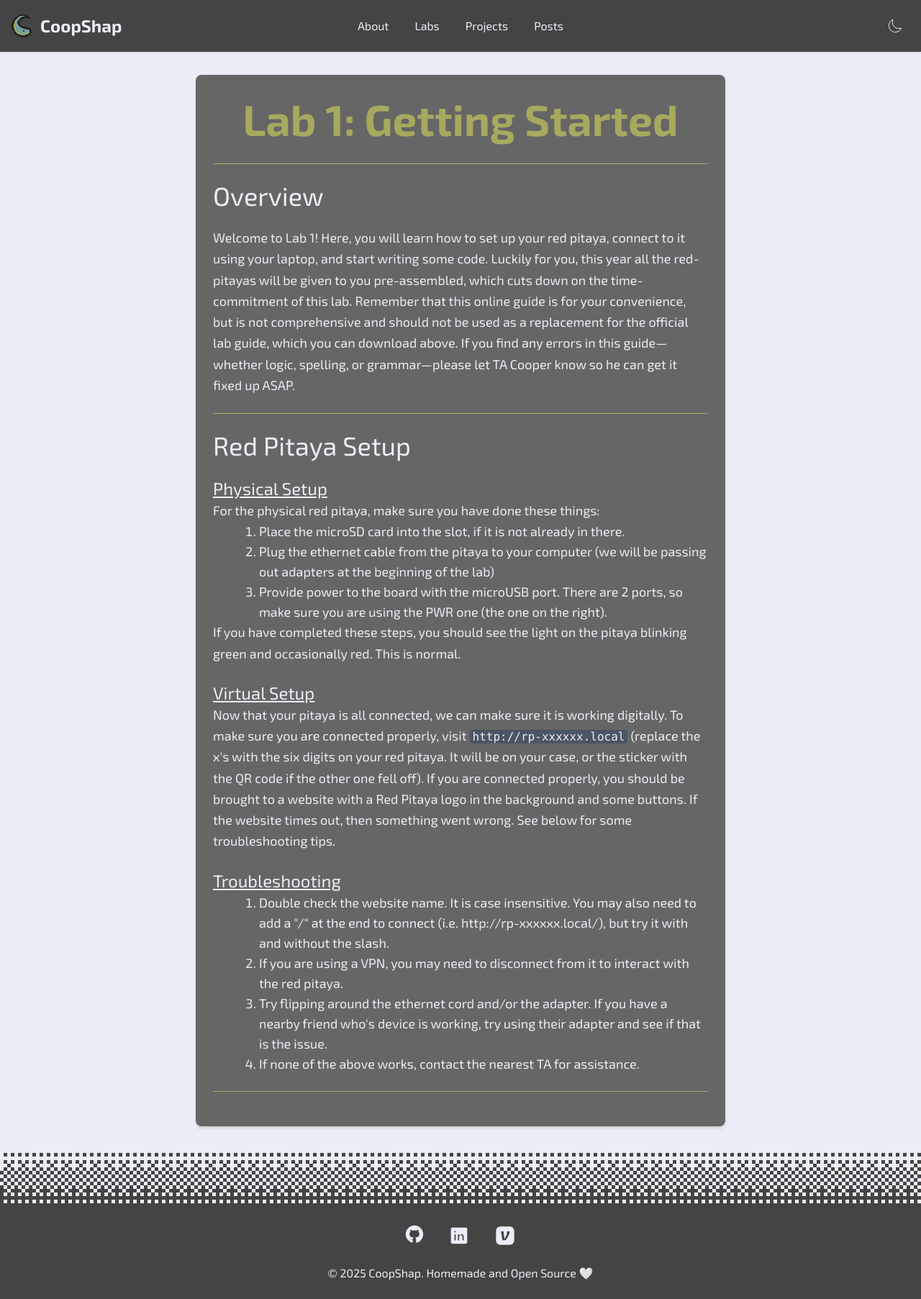
After one commit to cshapard26/CoopShapWebsite, a Flask app: page /labs/ECE1181/Lab1GettingStarted in a window 1280 px wide. The commit adds this page. Shown: the whole page at 72% size. Run offline with Flask 3, Linux system fonts and the light colour scheme.

Commit message:
added lab1 skeleton

````diff
--- a/app.py
+++ b/app.py
@@ -27,6 +27,16 @@ def contact():
 def labs():
     return render_template("labs/index.html", title_extention="Labs - ")
 
+# ECE1181 Page
+@app.route("/labs/ECE1181")
+def ece1181():
+    return render_template("labs/ECE1181/index.html", title_extention="ECE1181 - ")
+
+# ECE1181 Page
+@app.route("/labs/ECE1181/Lab1GettingStarted")
+def ece1181lab1():
+    return render_template("labs/ECE1181/Lab1.html", title_extention="ECE1181 - ")
+
 # 404 Error Handler
 @app.errorhandler(404)
 def page_not_found(e):
--- a/static/css/output.css
+++ b/static/css/output.css
@@ -592,6 +592,10 @@ video {
   position: static;
 }
 
+.fixed {
+  position: fixed;
+}
+
 .absolute {
   position: absolute;
 }
@@ -621,6 +625,11 @@ video {
   margin-right: auto;
 }
 
+.my-6 {
+  margin-top: 1.5rem;
+  margin-bottom: 1.5rem;
+}
+
 .mb-4 {
   margin-bottom: 1rem;
 }
@@ -629,6 +638,10 @@ video {
   margin-bottom: 1.5rem;
 }
 
+.ml-16 {
+  margin-left: 4rem;
+}
+
 .mt-2 {
   margin-top: 0.5rem;
 }
@@ -669,6 +682,10 @@ video {
   height: 2rem;
 }
 
+.h-px {
+  height: 1px;
+}
+
 .max-h-40 {
   max-height: 10rem;
 }
@@ -715,6 +732,10 @@ video {
 
 .max-w-lg {
   max-width: 32rem;
+}
+
+.max-w-screen-md {
+  max-width: 768px;
 }
 
 .max-w-screen-xl {
@@ -736,6 +757,10 @@ video {
 
 .transform {
   transform: translate(var(--tw-translate-x), var(--tw-translate-y)) rotate(var(--tw-rotate)) skewX(var(--tw-skew-x)) skewY(var(--tw-skew-y)) scaleX(var(--tw-scale-x)) scaleY(var(--tw-scale-y));
+}
+
+.list-decimal {
+  list-style-type: decimal;
 }
 
 .grid-cols-1 {
@@ -796,6 +821,10 @@ video {
   margin-bottom: calc(1rem * var(--tw-space-y-reverse));
 }
 
+.overflow-auto {
+  overflow: auto;
+}
+
 .overflow-hidden {
   overflow: hidden;
 }
@@ -818,6 +847,15 @@ video {
 
 .rounded-none {
   border-radius: 0px;
+}
+
+.border-l-4 {
+  border-left-width: 4px;
+}
+
+.border-cs-blue {
+  --tw-border-opacity: 1;
+  border-color: rgb(125 158 160 / var(--tw-border-opacity, 1));
 }
 
 .bg-\[\#333333\] {
@@ -835,9 +873,9 @@ video {
   background-color: rgb(68 68 68 / var(--tw-bg-opacity, 1));
 }
 
-.bg-blue-600 {
+.bg-\[\#666666\] {
   --tw-bg-opacity: 1;
-  background-color: rgb(37 99 235 / var(--tw-bg-opacity, 1));
+  background-color: rgb(102 102 102 / var(--tw-bg-opacity, 1));
 }
 
 .bg-cs-blue {
@@ -850,6 +888,16 @@ video {
   background-color: rgb(166 169 94 / var(--tw-bg-opacity, 1));
 }
 
+.bg-gray-100 {
+  --tw-bg-opacity: 1;
+  background-color: rgb(243 244 246 / var(--tw-bg-opacity, 1));
+}
+
+.bg-gray-600 {
+  --tw-bg-opacity: 1;
+  background-color: rgb(75 85 99 / var(--tw-bg-opacity, 1));
+}
+
 .bg-steel {
   --tw-bg-opacity: 1;
   background-color: rgb(235 238 246 / var(--tw-bg-opacity, 1));
@@ -864,6 +912,15 @@ video {
   padding: 1rem;
 }
 
+.p-6 {
+  padding: 1.5rem;
+}
+
+.px-1 {
+  padding-left: 0.25rem;
+  padding-right: 0.25rem;
+}
+
 .px-2 {
   padding-left: 0.5rem;
   padding-right: 0.5rem;
@@ -913,6 +970,10 @@ video {
   padding-bottom: 0px;
 }
 
+.pl-4 {
+  padding-left: 1rem;
+}
+
 .text-left {
   text-align: left;
 }
@@ -936,11 +997,21 @@ video {
   line-height: 2.5rem;
 }
 
+.text-6xl {
+  font-size: 3.75rem;
+  line-height: 1;
+}
+
 .text-8xl {
   font-size: 6rem;
   line-height: 1;
 }
 
+.text-base {
+  font-size: 1rem;
+  line-height: 1.5rem;
+}
+
 .text-lg {
   font-size: 1.125rem;
   line-height: 1.75rem;
@@ -967,6 +1038,14 @@ video {
   font-weight: 500;
 }
 
+.italic {
+  font-style: italic;
+}
+
+.leading-relaxed {
+  line-height: 1.625;
+}
+
 .leading-tight {
   line-height: 1.25;
 }
@@ -994,6 +1073,10 @@ video {
 .text-steel {
   --tw-text-opacity: 1;
   color: rgb(235 238 246 / var(--tw-text-opacity, 1));
+}
+
+.underline {
+  text-decoration-line: underline;
 }
 
 .opacity-0 {
@@ -1013,6 +1096,12 @@ video {
 .shadow-lg {
   --tw-shadow: 0 10px 15px -3px rgb(0 0 0 / 0.1), 0 4px 6px -4px rgb(0 0 0 / 0.1);
   --tw-shadow-colored: 0 10px 15px -3px var(--tw-shadow-color), 0 4px 6px -4px var(--tw-shadow-color);
+  box-shadow: var(--tw-ring-offset-shadow, 0 0 #0000), var(--tw-ring-shadow, 0 0 #0000), var(--tw-shadow);
+}
+
+.shadow-md {
+  --tw-shadow: 0 4px 6px -1px rgb(0 0 0 / 0.1), 0 2px 4px -2px rgb(0 0 0 / 0.1);
+  --tw-shadow-colored: 0 4px 6px -1px var(--tw-shadow-color), 0 2px 4px -2px var(--tw-shadow-color);
   box-shadow: var(--tw-ring-offset-shadow, 0 0 #0000), var(--tw-ring-shadow, 0 0 #0000), var(--tw-shadow);
 }
 
--- a/tailwind.config.js
+++ b/tailwind.config.js
@@ -12,6 +12,7 @@ module.exports = {
         'cs-blue' : '#7D9EA0',
         'cs-green' : '#A6A95E',
         'steel' : '#EBEEF6',
+        'steel-dim' : '#C9CCD4',
       },
     },
   },
--- a/templates/header.html
+++ b/templates/header.html
@@ -21,8 +21,7 @@
       <!-- Dropdown -->
       <div id="labs-dropdown"
           class="absolute hidden mt-2 w-48 bg-[#333333] text-steel rounded shadow-lg transition-opacity opacity-0 z-50">
-        <a href="/labs/1181" class="block px-4 py-2 hover:text-cs-blue active:text-cs-green hover:bg-[#3A3A3A] rounded">1181</a>
-        <a href="/labs/1281" class="block px-4 py-2 hover:text-cs-blue active:text-cs-green hover:bg-[#3A3A3A] rounded">1281</a>
+        <a href="/labs/ECE1181" class="block px-4 py-2 hover:text-cs-blue active:text-cs-green hover:bg-[#3A3A3A] rounded">1181</a>
       </div>
     </div>
 
@@ -50,8 +49,7 @@
     <a href="/about" class="block px-4 py-2 hover:bg-cs-blue active:bg-cs-green">About</a>
     <button id="mobile-labs-button" class="block w-full text-left px-4 py-2 hover:bg-cs-blue active:bg-cs-green">Labs</button>
     <div id="mobile-labs-dropdown" class="hidden bg-[#3A3A3A]">
-      <a href="/labs/1181" class="block px-6 py-2  hover:bg-cs-blue active:bg-cs-green">1181</a>
-      <a href="/labs/1281" class="block px-6 py-2  hover:bg-cs-blue active:bg-cs-green">1281</a>
+      <a href="/labs/ECE1181" class="block px-6 py-2  hover:bg-cs-blue active:bg-cs-green">ECE1181</a>
     </div>
     <a href="/projects" class="block px-4 py-2 hover:bg-cs-blue active:bg-cs-green">Projects</a>
     <a href="/posts" class="block px-4 py-2 hover:bg-cs-blue active:bg-cs-green">Posts</a>
--- /dev/null
+++ b/templates/labs/ECE1181/Lab1.html
@@ -0,0 +1,186 @@
+{% extends 'base.html' %}
+{% block content %}
+<body class="bg-gray-100 text-steel">
+    <!-- Blog Post Wrapper -->
+    <div class="max-w-screen-md px-4 py-8 mx-auto">
+        <!-- Thinner Centered Bar -->
+        <div class="bg-[#666666] rounded-lg shadow-md p-6 mx-auto">
+            <!-- Title Section -->
+            <div class="text-center">
+                <h1 class="text-6xl font-extrabold leading-tight text-cs-green">
+                    Lab 1: Getting Started
+                </h1>
+            </div>
+
+            <!-- Separator -->
+            <div class="h-px bg-cs-green my-6"></div>
+
+            <!-- Blog Content -->
+            <div class="prose prose-lg mx-auto text-steel">
+                <h1 class="text-4xl text-bold">Overview</h1>
+                <br/>
+                <p class="leading-relaxed text-lg">
+                    Welcome to Lab 1! Here, you will learn how to set up your red pitaya, connect to it using your laptop, and start writing some code. Luckily for you, this year all the red-pitayas will be given to you pre-assembled, which cuts down on the time-commitment of this lab. Remember that this online guide is for your convenience, but is not comprehensive and should not be used as a replacement for the official lab guide, which you can download above. If you find any errors in this guide—whether logic, spelling, or grammar—please let TA Cooper know so he can get it fixed up ASAP.
+                </p>
+                <!-- Separator -->
+                <div class="h-px bg-cs-green my-6"></div>
+
+                <h1 class="text-4xl text-bold">Red Pitaya Setup</h1>
+                <br/>
+                <h1 class="text-2xl text-bold underline">Physical Setup</h1>
+                <p class="leading-relaxed text-lg">
+                    For the physical red pitaya, make sure you have done these things:
+                </p>
+                <ol class="list-decimal ml-16 text-lg">
+                    <li>Place the microSD card into the slot, if it is not already in there.</li>
+                    <li>Plug the ethernet cable from the pitaya to your computer (we will be passing out adapters at the beginning of the lab)</li>
+                    <li>Provide power to the board with the microUSB port. There are 2 ports, so make sure you are using the PWR one (the one on the right).</li>
+                </ol>
+                <p class="leading-relaxed text-lg">
+                    If you have completed these steps, you should see the light on the pitaya blinking green and occasionally red. This is normal.
+                </p>
+                <br/>
+                <h1 class="text-2xl text-bold underline">Virtual Setup</h1>
+                <p class="leading-relaxed text-lg">
+                    Now that your pitaya is all connected, we can make sure it is working digitally. To make sure you are connected properly, visit <code class="bg-gray-600 px-1 rounded text-base">http://rp-xxxxxx.local</code>  (replace the x's with the six digits on your red pitaya. It will be on your case, or the sticker with the QR code if the other one fell off). If you are connected properly, you should be brought to a website with a Red Pitaya logo in the background and some buttons. If the website times out, then something went wrong. See below for some troubleshooting tips.
+                </p>
+                <br/>
+                <h1 class="text-2xl text-bold underline">Troubleshooting</h1>
+                <ol class="list-decimal ml-16 text-lg">
+                    <li>Double check the website name. It is case insensitive. You may also need to add a "/" at the end to connect (i.e. http://rp-xxxxxx.local/), but try it with and without the slash.</li>
+                    <li>If you are using a VPN, you may need to disconnect from it to interact with the red pitaya.</li>
+                    <li>Try flipping around the ethernet cord and/or the adapter. If you have a nearby friend who's device is working, try using their adapter and see if that is the issue.</li>
+                    <li>If none of the above works, contact the nearest TA for assistance.</li>
+                </ol>
+
+                <!-- Separator -->
+                <div class="h-px bg-cs-green my-6"></div>
+
+            </div>
+        </div>
+    </div>
+</body>
+{% endblock %}
+
+
+<!--
+
+## Virtual Setup
+### Connection
+Now that your pitaya is all connected, we can make sure it is working digitally. To make sure you are connected properly, visit  http://rp-xxxxxx.local (replace the x's with the six digits on your red pitaya. It will be on your case, or the sticker with the QR code if the other one fell off). If you are connected properly, you should be brought to a website with a Red Pitaya logo in the background and some buttons. If the website times out, then something went wrong. See below for some troubleshooting tips.
+
+### Troubleshooting
+1.
+2.
+3.
+4.
+
+### Editing
+Now, to edit and create files on your red pitaya, we will be using something called Nano (or vim, if you choose to use that). We used to use VSCode to manage files on the pitaya, but recent updates have presented interfacing issues. Nano is also a good skill to learn, so consider it part of your learning experience.
+
+### Connecting and Editing
+If you are new to the terminal (which I expect most of you to be), I highly suggest you read through my Conquering the Terminal guide [here]. It is a short read and will teach you the basics of using the terminal and the 7 commands that you will need to be able to use in this class.
+
+1. Open "Terminal" if you are on Mac and "Powershell" if you are on Windows.
+2. When it opens, type `ssh root@rp-xxxxxx.local` where "xxxxxx" is your pitaya number, and click enter.
+3. It should prompt you for a password. It is `root`. **You won't see the letters you are typing in the command line. This is normal. Just type "root" and click enter.**
+4. You should now be connected to your red pitaya (you can check this by seeing what the beginning of the line in the terminal says. It should say "root $" or something similar instead of your laptop name).
+5. To create a file, type `touch main.s`. This creates a file called "main.s" in the current directory (a.k.a folder).
+6. Type `nano main.s` to start editing an empty file named main.s. This is the Nano window. It is VERY confusing, even to experienced users. Here is a general overview of what you need to know:
+   1. You can type to enter text into a file and delete with the backspace key just like in a text editor.
+   2. Some helpful commands are listed at the bottom. The "M-" means 'modifier', which varies depending on Mac vs Windows. I believe you can also hold down ESC and press the listed key for M- commands.
+   3. You cannot use your mouse to select an area or move your cursor. You need to use arrow keys to move around.
+   4. When you are done typing, press Control+O (it is still Control on Mac, not Command) to save. It will ask you for a file name, which should be filled as 'main.s' from your previous command. Next, press Control+X to exit the editor. It may ask if you want to "save the modified buffer", which just means Save. Click Y to save.
+   6. Nano can be very confusing and overwhelming. If you get stuck or have questions, ask a TA.
+
+This should be everything you need to know to setup the Red Pitaya. If you encounter difficulty at any step, let the nearest TA know and we can help you through the process. **For the first lab, we will be prioritizing getting people's pitayas working. Please be patient if you have a coding question, as hardware errors are our primary concern.**
+
+# Explanations
+For this lab, you will need the Smith book, which is required for this class. You need a copy of the book, either digital or physical. You can get the book for free on Pearson if you log in with your SMU email.
+
+Now, read through chapter 1. You can skim until page 17, where you will be getting instructions for this lab.
+
+## Step 1
+*Code from the book can be found in the [Code Given](#code-given) section of this guide.*
+
+Type the code from the book into a new file called "HelloWorld.s". Next, add the two lines from the book into a file called "build". It should NOT have a filetype (i.e. .txt, .s, etc.). You can check to make sure all the files were created properly by typing `ls` into the terminal. This will list all the files in the current folder on your Red Pitaya. If you don't see "HelloWorld.s" and "build", ask a TA for assistance.
+
+In your terminal (not in the Nano editor) type this command: `chmod +x build`. This command basically just tells the computer to transform the file "build" into an executeable, or a file the computer can run. We can finally start executeing some code.
+
+To compile your code, run `./build` in your terminal. This with create a new file called "HelloWorld" (namely different than "HelloWorld.s"). This is the code your computer can run. To run it, type `./HelloWorld` into your terminal. This should output the phrase "Hello World!" in the next line of your terminal. If it does not, ask a TA for asissistance.
+
+## Step 2
+### Part A
+Here, you need to edit the code to make it more personal. To do this, change the string at the bottom of "HelloWorld.s" (Not "HelloWorld" or "HelloWorld.o") to "Hello [Your Name Here]!". Remember that the red pitaya needs to know how many characters to write on the screen, so you will need to update the line `mov R2, #13   @ length of our string ` to the new length of the string. Remember to include spaces, special characters, and the "\n" as a single character when counting.
+
+To check that your program works, you will need to run it again. It is important to note that you must recompile your code EVERY TIME YOU MAKE A CHANGE. You can recompile using the command `./build`. Run your program again using `./HelloWorld`, which should output "Hello [Your Name]!"into the terminal. **Take a screenshot of the output, as well as your code, and make sure to include it in your lab report.**
+
+### Part B
+This next step is pretty simple. Go into HelloWorld.s and change the LAST `svc 0` to `svc AnyOtherNumber`. Where `AnyOtherNumber` is a number other than 0. Recompile your code and rerun it. What happened? Take a screenshot of the output and write out what you saw happen in your own words. If nothing happened, take note of that as well.
+
+# Conclusion
+Congrats! You just completed your first lab for ECE1181. All that's left to do now is to write your lab report and submit it sometime before your next lab session. Check the assignment on Canvas for more information about what to include in your lab report. When in doubt, always include screenshots. You may have felt a little overwhelmed during this first session. That's okay. It may take a minute to settle into these concepts, but know that there are plenty of resources available to you if you are confused. See either Dr. Camp's office hours or preferably the TA office hours for help with labs, homework, or general questions about the course. We hope you have a great rest of your day and look forward to the next lab!
+
+
+# Code Given
+WARNING: I strongly recommend typing this into your Red Pitaya directly – The reason is that there are hidden symbols that may cause a high degree of frustration from copy/paste that would be spared by just typing it in. Also, you get a better feel for the code in doing so. You will likely not understand all that is happening in this code for now. That is okay. As the semester goes on, you will gain an understanding of everything you see below.
+
+HelloWorld.s:
+```asm
+@ Assembler program to print "Hello World!"
+@ to stdout.
+@ R0-R2 - parameters to linux function services
+@ R7 - linux function number
+
+.global _start  @ Provide program starting @ address to linker
+                @ Set up the parameters to print hello world
+                @ and then call Linux to do it.
+_start:
+    mov R0, #1          @ 1 = StdOut
+    ldr R1, =helloworld @ string to print
+    mov R2, #13         @ length of our string
+    mov R7, #4          @ linux write system call
+    svc 0               @ Call linux to print
+                        @ Set up the parameters to exit the program
+                        @ and then call Linux to do it.
+.data
+    mov R0, #0  @ Use 0 return code
+    mov R7, #1  @ Service command code 1
+                @ terminates this program
+    svc 0       @ Call linux to terminate
+
+helloworld: .ascii "Hello World!\n"
+```
+build:
+```build
+as -o HelloWorld.o HelloWorld.s
+ld -o HelloWorld HelloWorld.o
+```
+
+
+
+
+
+                <h2>Blockquote Example</h2>
+                <blockquote class="border-l-4 border-cs-blue italic pl-4 text-cs-green">
+                    "This is an example of a blockquote. It's perfect for highlighting important points or quotes."
+                </blockquote>
+
+                <h2>Code Snippet Example</h2>
+                <p>
+                    Below is an example of a simple Python function:
+                </p>
+                <pre class="bg-gray-600 text-steel rounded-lg p-4 overflow-auto">
+<code class="language-python">
+def greet(name):
+    return f"Hello, {name}!"
+
+print(greet("World"))
+</code>
+                </pre>
+
+
+<code class="bg-gray-600 px-1 rounded text-base">
+
+</code>
+-->
````
Also changed, not shown: templates/index.html (+7 -20 lines), templates/labs/ECE1181/index.html (added, +10 -0 lines).
